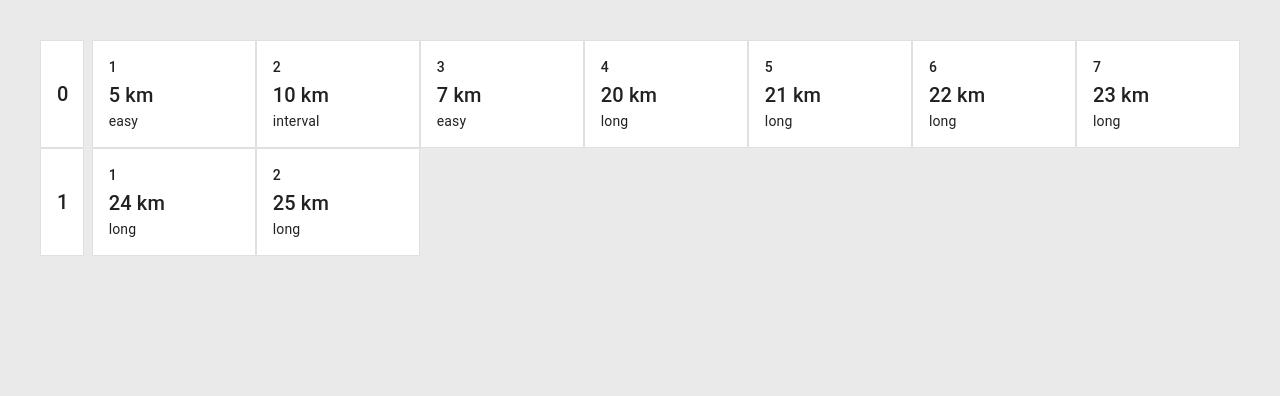
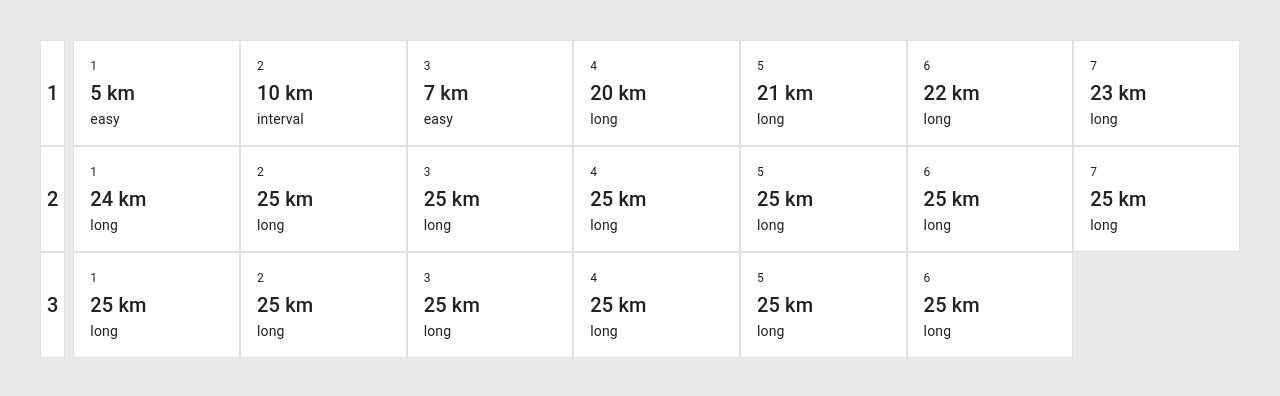
Before and after one commit to wkeebs/we-run, a React (Vite) app: page / in a window 1280 px wide. Shown: the top 396 px of the page. Built offline with nearby package versions, Linux system fonts and the light colour scheme.

Commit message:
Add drag icons on hover week number

```diff
--- a/package.json
+++ b/package.json
@@ -13,6 +13,7 @@
     "@emotion/react": "^11.11.3",
     "@emotion/styled": "^11.11.0",
     "@fontsource/roboto": "^5.0.8",
+    "@mui/icons-material": "^5.15.10",
     "@mui/material": "^5.15.10",
     "react": "^18.2.0",
     "react-dom": "^18.2.0"
--- a/src/App.jsx
+++ b/src/App.jsx
@@ -12,6 +12,17 @@ const testData = [
   {details: {distance: 23, type: TYPE_LONG}},
   {details: {distance: 24, type: TYPE_LONG}},
   {details: {distance: 25, type: TYPE_LONG}},
+  {details: {distance: 25, type: TYPE_LONG}},
+  {details: {distance: 25, type: TYPE_LONG}},
+  {details: {distance: 25, type: TYPE_LONG}},
+  {details: {distance: 25, type: TYPE_LONG}},
+  {details: {distance: 25, type: TYPE_LONG}},
+  {details: {distance: 25, type: TYPE_LONG}},
+  {details: {distance: 25, type: TYPE_LONG}},
+  {details: {distance: 25, type: TYPE_LONG}},
+  {details: {distance: 25, type: TYPE_LONG}},
+  {details: {distance: 25, type: TYPE_LONG}},
+  {details: {distance: 25, type: TYPE_LONG}},
 ]
 
 function App() {
--- a/src/components/ActivityCalendar.jsx
+++ b/src/components/ActivityCalendar.jsx
@@ -15,7 +15,7 @@ const ActivityCalendar = ({ data }) => {
       {chunkedArr.map((elem, idx) => {
         return (
           <Stack direction="row" spacing={1}>
-            <HeaderCard rowNum={idx} />
+            <HeaderCard rowNum={idx + 1} />
             <ActivityCycle activities={elem} length={CYCLE_LENGTH} />
           </Stack>
         );
--- a/src/components/cards/BaseCard.jsx
+++ b/src/components/cards/BaseCard.jsx
@@ -9,7 +9,7 @@ const BaseCard = ({ title, content, info }) => {
     >
       <CardActionArea sx={{ width: "100%", height: "100%" }}>
         <CardContent sx={{ textAlign: "start" }}>
-          <Typography variant="subtitle2">{info}</Typography>
+          <Typography variant="caption" >{info}</Typography>
           <Typography variant="h6">{title}</Typography>
           <Typography variant="body2">{content}</Typography>
         </CardContent>
--- a/src/components/cards/HeaderCard.jsx
+++ b/src/components/cards/HeaderCard.jsx
@@ -1,8 +1,39 @@
-import React from "react";
-import BaseCard from "./BaseCard";
+import React, { useState } from "react";
+import {
+  Card,
+  CardActionArea,
+  CardContent,
+  Box,
+  Typography,
+} from "@mui/material";
+import DragHandleIcon from "@mui/icons-material/DragHandle";
 
 const HeaderCard = ({ rowNum }) => {
-  return <BaseCard title={rowNum}></BaseCard>;
+  const [hover, setHover] = useState(false);
+
+  return (
+    <Card variant="outlined" sx={{ borderRadius: 0, minHeight: "100px" }}>
+      <CardActionArea
+        onMouseEnter={() => setHover(true)}
+        onMouseLeave={() => setHover(false)}
+        sx={{ width: "100%", height: "100%" }}
+      >
+        <Box
+          display="flex"
+          flexDirection="column"
+          alignItems="center"
+          justifyContent="space-between"
+          height="100%"
+        >
+          <DragHandleIcon sx={{opacity: (hover ? 0.5 : 0)}}/>
+          <CardContent sx={{ textAlign: "start", p: 0 }}>
+            <Typography variant="h6">{rowNum}</Typography>
+          </CardContent>
+          <DragHandleIcon sx={{opacity: (hover ? 0.5 : 0)}}/>
+        </Box>
+      </CardActionArea>
+    </Card>
+  );
 };
 
 export default HeaderCard;
```
Also changed, not shown: 1 other file (tests, documents, lock files or other folders).
